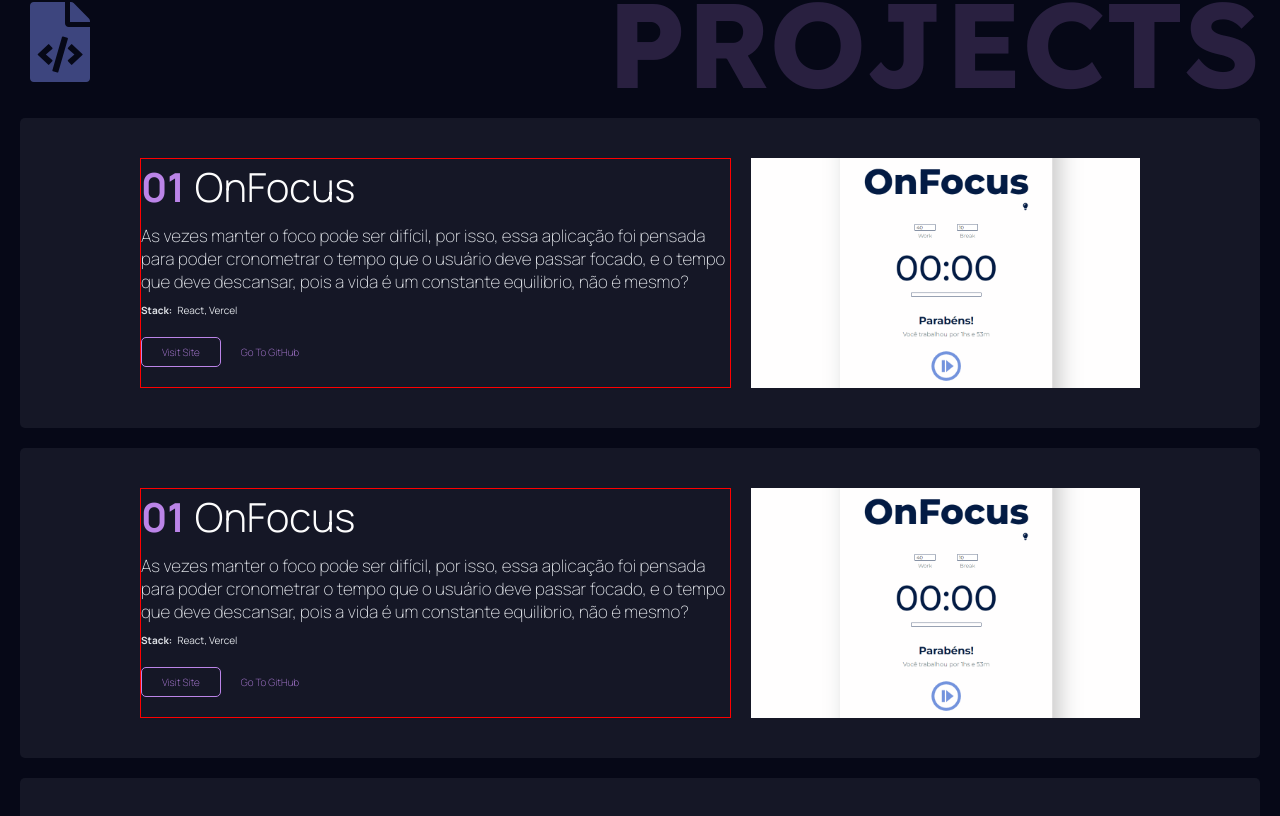
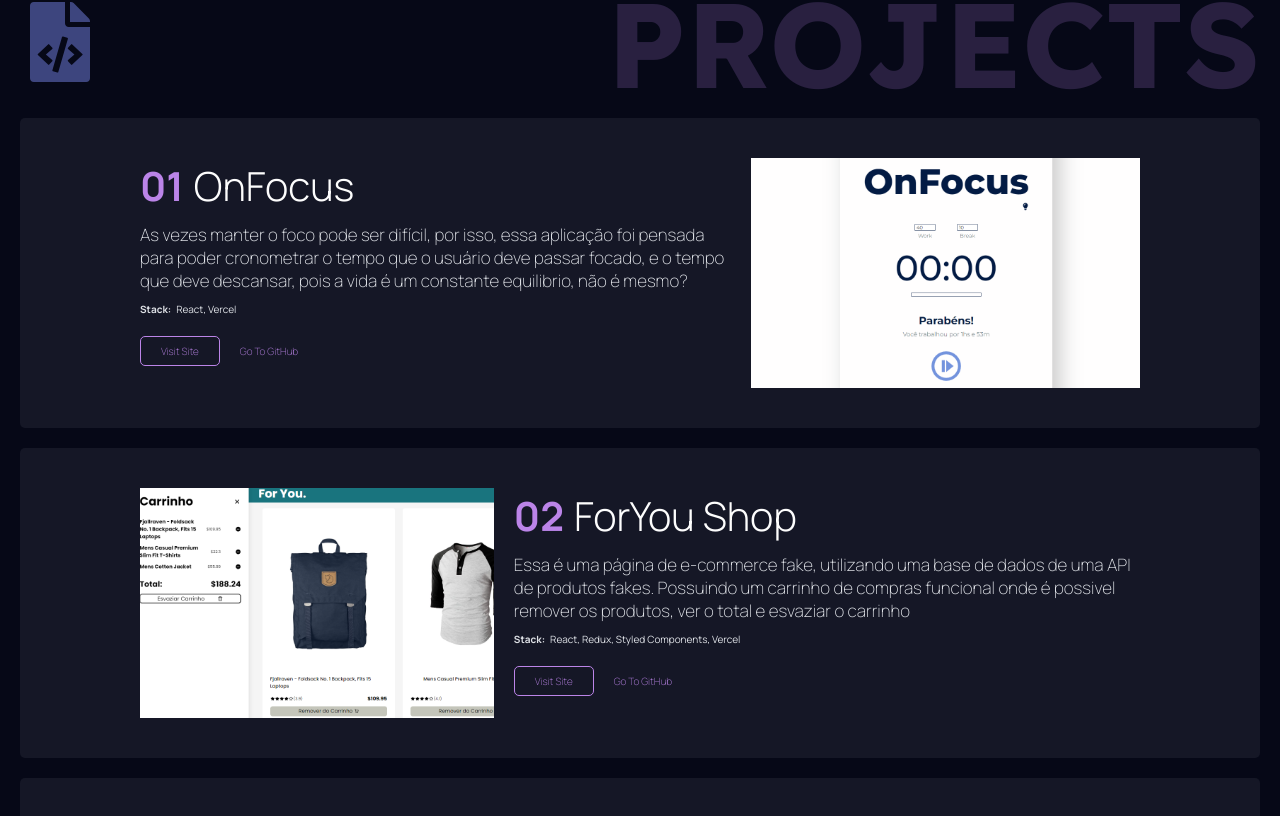
Before and after one commit to devbrunogomes/portfolio, a React (Create React App) app: page / in a window 1280 px wide. Shown: the part 1304-2120 px from the top of the page. Built offline with nearby package versions, Linux system fonts and the light colour scheme.

Commit message:
data was incorporated

```diff
--- a/src/components/ProjectCard/ProjectCard.jsx
+++ b/src/components/ProjectCard/ProjectCard.jsx
@@ -2,30 +2,32 @@
 import project1 from "../../assets/project1.png"
 
 export const ProjectCard = (props) => {
+  console.log(props.image)
+
   return (
     <article className={styles.container}>
-      <div className={`${styles.contentTextImgWrapper}`}>
+      <div className={props.reverse ? `${styles.reverse} ${styles.contentTextImgWrapper}` : `${styles.contentTextImgWrapper}`}>
         <div className={styles.contentTextWrapper}>
           <div className={styles.titleWrapper}>
-            <h1>01</h1>
-            <h2>OnFocus</h2>
+            <h1>{props.id < 10 ? `0${props.id}` : `${props.id}`}</h1>
+            <h2>{props.title}</h2>
           </div>
 
-          <p>As vezes manter o foco pode ser difícil, por isso, essa aplicação foi pensada para poder cronometrar o tempo que o usuário deve passar focado, e o tempo que deve descansar, pois a vida é um constante equilibrio, não é mesmo?</p>
+          <p>{props.description}</p>
 
           <div className={styles.stacks}>
             <h4>Stack:</h4>
-            <span>React, Vercel</span>
+            <span>{props.stack}</span>
           </div>
 
           <div className={styles.links}>
-            <a href="" target="_blank">Visit Site</a>
-            <a href="" target="_blank">Go To GitHub</a>
+            <a href={props.site} target="_blank">Visit Site</a>
+            <a href={props.github} target="_blank">Go To GitHub</a>
           </div>
         </div>
 
 
-        <img src={project1} alt="" />
+        <img src={props.image} alt="" />
       </div>
     </article>
   );
--- a/src/components/ProjectCard/styles.module.scss
+++ b/src/components/ProjectCard/styles.module.scss
@@ -21,7 +21,6 @@
     gap: 2rem;
 
     .contentTextWrapper {
-      border: 1px solid red;
       width: 100%;
       font-family: var(--body-font-family);
       display: flex;
--- a/src/components/Projects/Projects.jsx
+++ b/src/components/Projects/Projects.jsx
@@ -1,6 +1,7 @@
 import { ProjectCard } from "../ProjectCard/ProjectCard";
 import styles from "./styles.module.scss";
 import { FaFileCode } from "react-icons/fa";
+import { projectData } from "../../data/projectData"
 
 export const Projects = (props) => {
   return (
@@ -12,10 +13,21 @@
 
         <h1>PROJECTS</h1>
       </div>
-      <ProjectCard/>
-      <ProjectCard/>
-      <ProjectCard/>
-      <ProjectCard/>
+      {projectData.map((project) => {
+        return (
+          <ProjectCard
+            key={project.id}
+            id={project.id}
+            title={project.title}
+            description={project.description}
+            stack={project.stack}
+            image={project.image}
+            site={project.site}
+            github={project.github}
+            reverse={project.reverse}
+          />
+        )
+      })}
     </section>
   );
 };
--- a/src/data/projectData.js
+++ b/src/data/projectData.js
@@ -1,3 +1,9 @@
+import project1 from "../assets/project1.png"
+import project2 from "../assets/project2.png"
+import project3 from "../assets/project3.png"
+import project4 from "../assets/project4.png"
+
+
 export const projectData = [
   {
     id: 1,
@@ -5,7 +11,7 @@
     description:
       "As vezes manter o foco pode ser difícil, por isso, essa aplicação foi pensada para poder cronometrar o tempo que o usuário deve passar focado, e o tempo que deve descansar, pois a vida é um constante equilibrio, não é mesmo?",
     stack: "React, Vercel",
-    image: "../../assets/project1.png",
+    image: project1,
     site: "",
     github: "",
     reverse: false,
@@ -16,7 +22,7 @@
     description:
       "Essa é uma página de e-commerce fake, utilizando uma base de dados de uma API de produtos fakes. Possuindo um carrinho de compras funcional onde é possivel remover os produtos, ver o total e esvaziar o carrinho",
     stack: "React, Redux, Styled Components, Vercel",
-    image: "../../assets/project2.png",
+    image: project2,
     site: "",
     github: "",
     reverse: true,
@@ -27,7 +33,7 @@
     description:
       "Aplicação feita para consultar o clima de qualquer lugar do mundo. Consome uma API externa para trazer as informações da localidade inserida pelo usuário, exbindo-as dinamicamente.",
     stack: "Javascript Vanilla, Typescript, Vercel",
-    image: "../../assets/project3.png",
+    image: project3,
     site: "",
     github: "",
     reverse: false,
@@ -38,7 +44,7 @@
     description:
       "Pensando em produtividade, nada melhor que uma lista de tarefas. O insere uma tarefa a ser cumprida, a aplicação exibe informações como tarefas concluídas e pendentes. Cada tarefa pode ser marcada como concluída, excluída, sendo tudo funcional.",
     stack: "React, Typescript, SCSS, Vercel",
-    image: "../../assets/project4.png",
+    image: project4,
     site: "",
     github: "",
     reverse: true,
```
